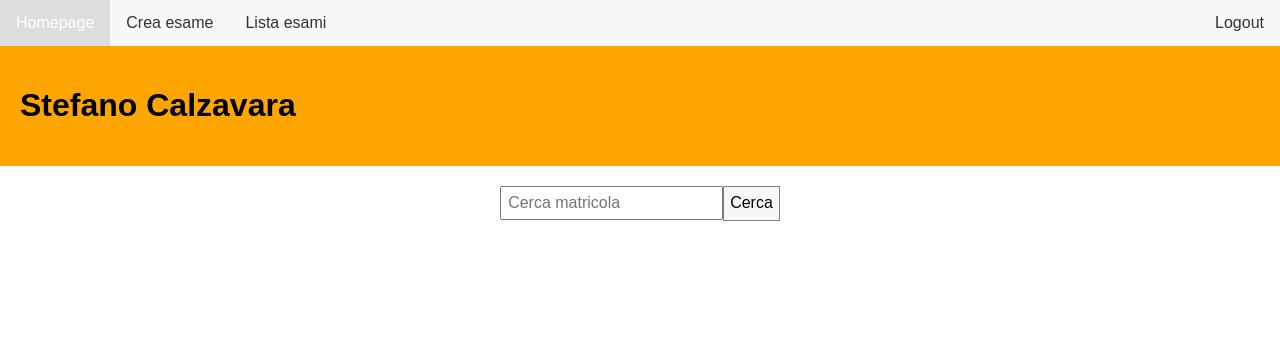
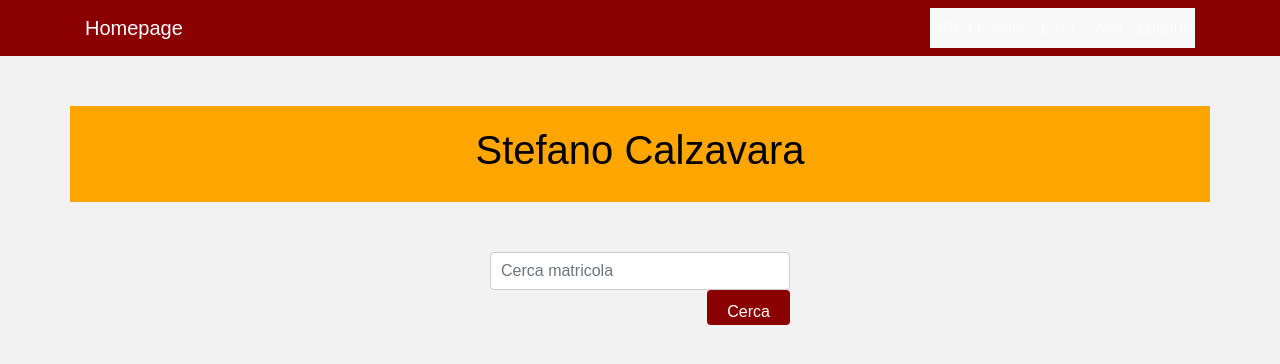
Before and after one commit to Jimpoz/Progetto-BD, a Flask app: page /homepage in a window 1280 px wide. Shown: the top 364 px of the page. Run offline with Flask 3, Linux system fonts and the light colour scheme; a user stored in the database is signed in; some libraries are stand-ins or nearby versions.

Commit message:
modificato frontend

```diff
--- a/app/templates/homepage.html
+++ b/app/templates/homepage.html
@@ -1,111 +1,99 @@
 <!DOCTYPE html>
 <html lang="en">
 <head>
-    <link rel="stylesheet" href="../static/homepage.css">
     <meta charset="UTF-8">
     <meta http-equiv="X-UA-Compatible" content="IE=edge">
     <meta name="viewport" content="width=device-width, initial-scale=1.0">
     <title>Homepage</title>
+    <link rel="stylesheet" href="https://stackpath.bootstrapcdn.com/bootstrap/4.5.2/css/bootstrap.min.css">
+    <link rel="stylesheet" href="../static/homepage.css">
+    <style>
+        body {
+            background-color: #f2f2f2;
+        }
+
+        .navbar {
+            background-color: #8B0000;
+            color: #fff;
+        }
+
+        .navbar .nav-link {
+            color: #fff;
+        }
+
+        .navbar .nav-link:hover {
+            color: #f8f9fa;
+        }
+
+        #Utente {
+            margin-top: 50px;
+            text-align: center;
+        }
+
+        .search-bar {
+            margin-top: 30px;
+            text-align: center;
+        }
+
+        .search-bar input[type="text"] {
+            width: 300px;
+            padding: 10px;
+            border: 1px solid #ccc;
+            border-radius: 4px;
+            box-sizing: border-box;
+        }
+
+        .search-bar input[type="submit"] {
+            padding: 10px 20px;
+            background-color: #8B0000;
+            border: none;
+            border-radius: 4px;
+            color: #fff;
+            cursor: pointer;
+        }
+
+        .search-bar input[type="submit"]:hover {
+            background-color: #cc0000;
+        }
+    </style>
 </head>
-
 <body>
 
-    <ul>
-        <li><a class="active" href="{{ url_for('routes.homepage') }}">Homepage</a></li>
-        <li><a href="{{ url_for('routes.create_exam') }}">Crea esame</a></li>
-        <li><a href="{{ url_for('routes.view_exams') }}">Lista esami</a></li>
-        <li style="float:right"><a href="{{ url_for('routes.login') }}">Logout</a></li>
-    </ul>
+    <nav class="navbar navbar-expand-lg navbar-dark">
+        <div class="container">
+            <a class="navbar-brand" href="{{ url_for('routes.homepage') }}">Homepage</a>
+            <button class="navbar-toggler" type="button" data-toggle="collapse" data-target="#navbarNav" aria-controls="navbarNav" aria-expanded="false" aria-label="Toggle navigation">
+                <span class="navbar-toggler-icon"></span>
+            </button>
+            <div class="collapse navbar-collapse" id="navbarNav">
+                <ul class="navbar-nav ml-auto">
+                    <li class="nav-item">
+                        <a class="nav-link" href="{{ url_for('routes.create_exam') }}">Crea esame</a>
+                    </li>
+                    <li class="nav-item">
+                        <a class="nav-link" href="{{ url_for('routes.view_exams') }}">Lista esami</a>
+                    </li>
+                    <li class="nav-item">
+                        <a class="nav-link" href="{{ url_for('routes.login') }}">Logout</a>
+                    </li>
+                </ul>
+            </div>
+        </div>
+    </nav>
 
-    <div id="Utente" class="w3-container">
+    <div id="Utente" class="container">
         <h1>{{ user.nome }} {{ user.cognome }}</h1>
     </div>
 
     <div class="search-bar">
         <form action="{{ url_for('routes.search_student') }}" method="POST">
-            <input type="text" name="search" placeholder="Cerca matricola">
-            <input type="submit" value="Cerca">
+            <input type="text" name="search" placeholder="Cerca matricola" class="form-control">
+            <input type="submit" value="Cerca" class="btn btn-primary">
         </form>
     </div>
 
-    <!--
-    <script src="https://code.jquery.com/jquery-3.6.0.min.js"></script>
-<script>
-    $(document).ready(function() {
-        $('form').submit(function(e) {
-            e.preventDefault();
-            var form = $(this);
-            var url = form.attr('action');
-            var formData = form.serialize();
-
-            $.ajax({
-                type: 'POST',
-                url: url,
-                data: formData,
-                dataType: 'json',  // Specify JSON data type for the response
-                success: function(response) {
-                    var resultsContainer = $('.search-results');
-                    resultsContainer.empty();
-
-                    if (response.length > 0) {
-                        var resultList = $('<ul>');
-
-                        $.each(response, function(index, student) {
-                            var listItem = $('<li>');
-                            listItem.append($('<p>').text('ID: ' + student.id));
-                            listItem.append($('<p>').text('Nome: ' + student.nome));
-                            listItem.append($('<p>').text('Cognome: ' + student.cognome));
-
-                            resultList.append(listItem);
-                        });
-
-                        resultsContainer.append($('<h2>').text('Search Results:'));
-                        resultsContainer.append(resultList);
-                    } else {
-                        resultsContainer.append($('<p>').text('No results found.'));
-                    }
-                }
-            });
-        });
-    });
-</script>
-
-
-
-        {% if lista_studenti %}
-            <h2>Matricole:</h2>
-            <ul>
-            {% for studente in lista_studenti %}
-                <li>
-                    <p>ID: {{ studente.idS }}</p>
-                    <p>Nome: {{ studente.nome }}</p>
-                    <p>Cognome: {{ studente.cognome }}</p>
-                </li>
-            {% endfor %}
-            </ul>
-        {% endif %}
-
-    </div>
-
-    <script src="https://code.jquery.com/jquery-3.6.0.min.js"></script>
-    <script>
-        $(document).ready(function() {
-            $('form').submit(function(e) {
-                e.preventDefault();
-                var form = $(this);
-                var url = form.attr('action');
-                var formData = form.serialize();
-
-                $.ajax({
-                    type: 'POST',
-                    url: url,
-                    data: formData,
-                    success: function(response) {
-                        $('#search-results').html(response);
-                    }
-                });
-            });
-        });
-    </script>-->
+    <script src="https://code.jquery.com/jquery-3.5.1.slim.min.js"></script>
+    <script src="https://cdn.jsdelivr.net/npm/@popperjs/core@2.5.3/dist/umd/popper.min.js"></script>
+    <script src="https://stackpath.bootstrapcdn.com/bootstrap/4.5.2/js/bootstrap.min.js"></script>
 </body>
 </html>
```
Also changed, not shown: app/templates/login.html (+80 -15 lines), app/static/pngs/Daco_3899779.png (added), app/static/pngs/unive_logo.png (added), 4 other files.
